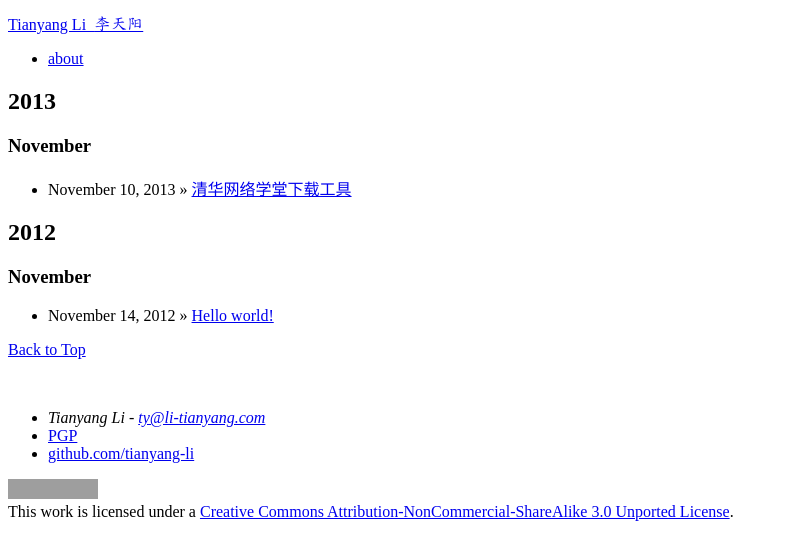
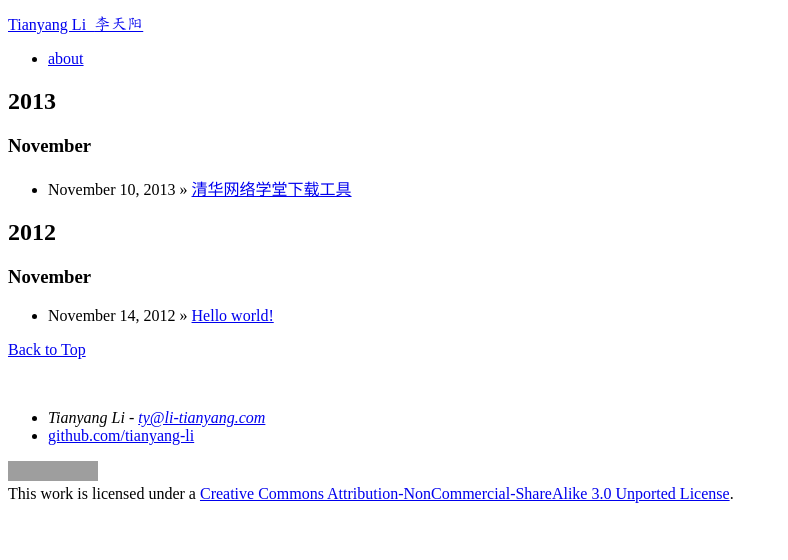
Before and after one commit to li-tianyang/li-tianyang.github.com, a Jekyll site: the page built from blog.html, in a window 1280 px wide. Shown: the top 560 px of the page, without its empty margins (0-788 px from the left). Built offline with Jekyll 4.4.1, drawn with Linux system fonts in a browser that asks for light colours; grey boxes are pictures that could not be loaded.

Commit message:
removed pgp link

```diff
--- a/_includes/themes/the-minimum/default.html
+++ b/_includes/themes/the-minimum/default.html
@@ -56,7 +56,7 @@
                     <div style="display: none;"><a href="https://plus.google.com/u/0/110018392074580440969?rel=author"></a></div>
                     <ul>
                         <li class="contact"><address><span class="author fn n">{{ site.author.name }}</span> - <span class="fn email">{{ site.author.email }}</span></address></li>
-                        <li class="pgp"><a href="https://keybase.io/lty">PGP</a></li>
+                        <!-- <li class="pgp"><a href="https://keybase.io/lty">PGP</a></li> -->
                         <li class="github"><a href="http://github.com/{{ site.author.github }}/" rel="me">github.com/{{ site.author.github }}</a></li>
                         <li class="google code" style="display:none"><a href="http://code.google.com/u/110018392074580440969/" rel="me">code.google.com/u/110018392074580440969</a></li>
                     </ul>
```
